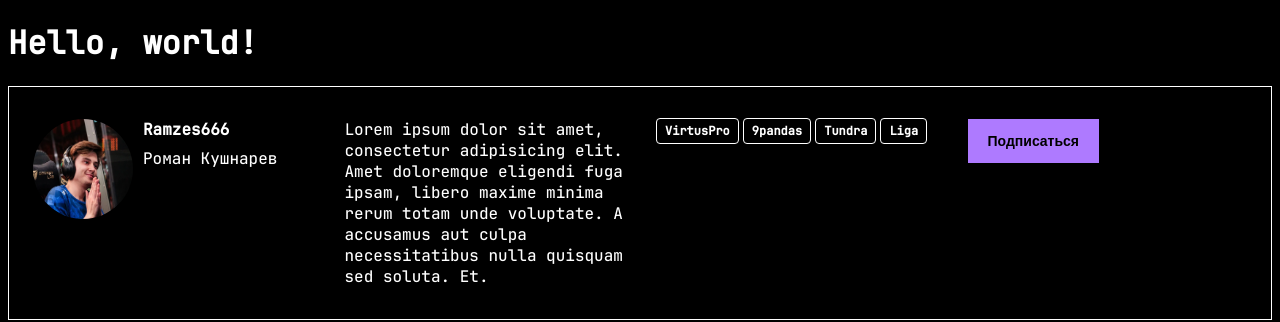
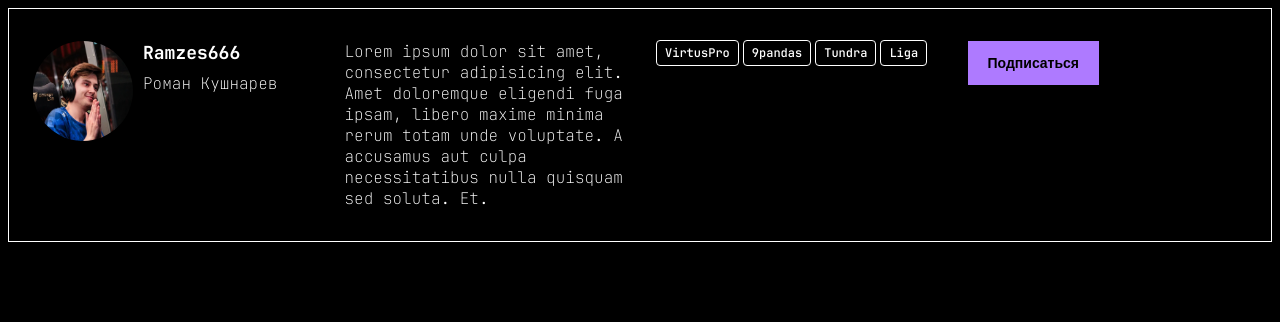
Before and after one commit to outside016/Blog, an Angular app: page / in a window 1280 px wide. Shown: the top 322 px of the page. Built offline with nearby package versions, Linux system fonts and the light colour scheme.

Commit message:
card d2 player

```diff
--- a/src/app/app.component.html
+++ b/src/app/app.component.html
@@ -1,3 +1 @@
-<h1>Hello, world!</h1>
-
 <app-profile-card></app-profile-card>
--- a/src/app/comp-ref/profile-card/profile-card.component.html
+++ b/src/app/comp-ref/profile-card/profile-card.component.html
@@ -3,7 +3,7 @@
     <img src="/assets/imgs/ramzes.png" alt="avatar" class="profile-card__avatar">
 
     <div class="profile-card__name">
-      <strong>Ramzes666</strong>
+      <strong class="h6">Ramzes666</strong>
       <span>Роман Кушнарев</span>
     </div>
   </div>
--- a/src/fonts.scss
+++ b/src/fonts.scss
@@ -5,3 +5,27 @@
   font-weight: 500;
   src: url('/assets/fonts/JetBrainsMono-Medium.woff2') format('woff2');
 }
+
+@font-face {
+  font-display: swap;
+  font-family: 'JetBrains Mono';
+  font-style: normal;
+  font-weight: 400;
+  src: url('/assets/fonts/JetBrainsMono-Thin.woff2') format('woff2');
+}
+
+@font-face {
+  font-display: swap;
+  font-family: 'JetBrains Mono';
+  font-style: normal;
+  font-weight: 700;
+  src: url('/assets/fonts/JetBrainsMono-SemiBold.woff2') format('woff2');
+}
+
+@font-face {
+  font-display: swap;
+  font-family: 'JetBrains Mono';
+  font-style: normal;
+  font-weight: 800;
+  src: url('/assets/fonts/JetBrainsMono-Bold.woff2') format('woff2');
+}
--- a/src/styles.scss
+++ b/src/styles.scss
@@ -32,3 +32,15 @@ body {
   font-size: 14px;
   line-height: 24px;
 }
+
+.h6{
+  font-size: 18px;
+  line-height: 24px;
+  font-weight: 800;
+}
+
+
+.subtitle{
+  font-size: 14px;
+  line-height: 20px;
+}
```
